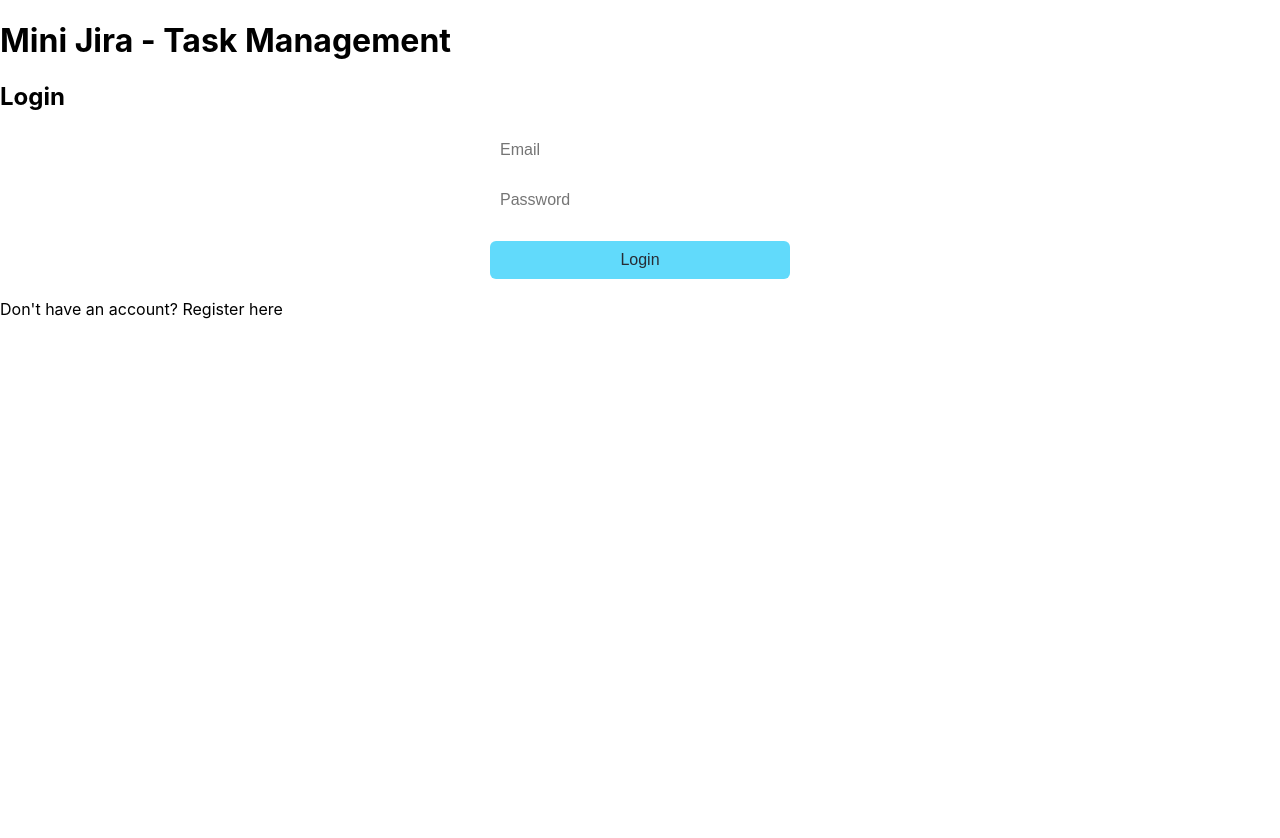
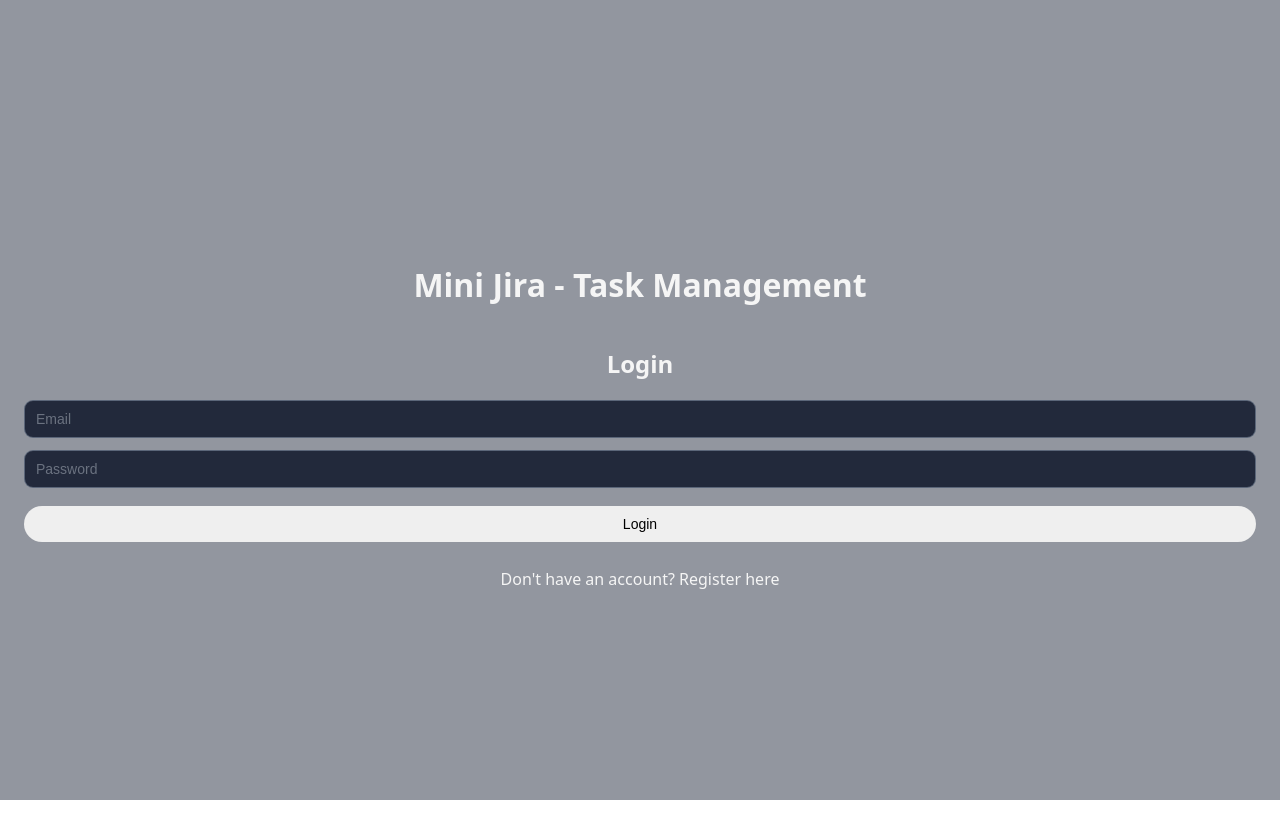
Before and after one commit to kchoudhary-parkar/task_management_system, a React (Create React App) app in the folder frontend/: page / in a window 1280 px wide. Shown: the top 838 px of the page. Before the commit the page ends 800 px from the top, so only its background shows below. Built offline with nearby package versions, Linux system fonts and the light colour scheme.

Commit message:
Updated the Existing Css with Glass Morph

```diff
--- a/frontend/src/App.css
+++ b/frontend/src/App.css
@@ -1,4 +1,4 @@
-.auth-form {
+/* .auth-form {
   display: flex;
   flex-direction: column;
   gap: 12px;
@@ -27,4 +27,274 @@
 
 .btn:hover {
   background-color: #4fa8d0;
+} */
+
+
+/* New CSS */
+
+
+/* Root layout */
+.App {
+  min-height: 100vh;
+  font-family: system-ui, -apple-system, BlinkMacSystemFont, "Segoe UI", sans-serif;
+  color: #f5f5f5;
+  position: relative;
+  overflow: hidden;
 }
+
+/* Soft gradient background */
+.bg-gradient {
+  position: fixed;
+  inset: 0;
+  background: radial-gradient(circle at top left, #4f46e5 0, transparent 55%),
+              radial-gradient(circle at bottom right, #06b6d4 0, transparent 55%),
+              linear-gradient(135deg, #0f172a, #020617);
+  z-index: -2;
+}
+
+/* Subtle noise / overlay (optional) */
+.App::before {
+  content: "";
+  position: fixed;
+  inset: 0;
+  background: rgba(15, 23, 42, 0.45);
+  backdrop-filter: blur(2px);
+  z-index: -1;
+}
+
+.App-header {
+  min-height: 100vh;
+  display: flex;
+  flex-direction: column;
+  align-items: center;
+  justify-content: center;
+  padding: 24px;
+}
+
+/* Brand area */
+.brand {
+  text-align: center;
+  margin-bottom: 24px;
+}
+
+.brand-title {
+  font-size: 32px;
+  letter-spacing: 0.06em;
+  text-transform: uppercase;
+  margin: 0;
+}
+
+.brand-subtitle {
+  margin-top: 8px;
+  font-size: 14px;
+  opacity: 0.75;
+}
+
+/* Glass card */
+.glass-card {
+  width: 100%;
+  max-width: 420px;
+  padding: 28px 24px 24px;
+  border-radius: 20px;
+  background: rgba(15, 23, 42, 0.65);
+  border: 1px solid rgba(148, 163, 184, 0.35);
+  box-shadow:
+    0 24px 60px rgba(15, 23, 42, 0.85),
+    0 0 0 1px rgba(148, 163, 184, 0.1);
+  backdrop-filter: blur(18px);
+  -webkit-backdrop-filter: blur(18px);
+  transition: transform 0.25s ease, box-shadow 0.25s ease;
+}
+
+.glass-card:hover {
+  transform: translateY(-3px);
+  box-shadow:
+    0 30px 70px rgba(15, 23, 42, 0.9),
+    0 0 0 1px rgba(148, 163, 184, 0.18);
+}
+
+/* Loading state */
+.App-center {
+  display: flex;
+  align-items: center;
+  justify-content: center;
+}
+
+.loading-text {
+  text-align: center;
+  font-size: 16px;
+}
+
+/* Tabs for Login/Register */
+.tab-toggle {
+  display: flex;
+  gap: 8px;
+  padding: 4px;
+  border-radius: 999px;
+  background: rgba(15, 23, 42, 0.9);
+  border: 1px solid rgba(148, 163, 184, 0.4);
+  margin-bottom: 18px;
+}
+
+.tab-btn {
+  flex: 1;
+  border: none;
+  border-radius: 999px;
+  padding: 8px 0;
+  font-size: 14px;
+  cursor: pointer;
+  background: transparent;
+  color: #e5e7eb;
+  transition: background 0.2s ease, color 0.2s ease;
+}
+
+.tab-btn.active {
+  background: linear-gradient(135deg, #4f46e5, #06b6d4);
+  color: #f9fafb;
+}
+
+/* Titles */
+.section-title {
+  margin: 0 0 18px;
+  font-size: 20px;
+  font-weight: 600;
+}
+
+/* User summary */
+.user-summary {
+  background: rgba(15, 23, 42, 0.8);
+  border-radius: 12px;
+  padding: 12px 12px;
+  margin-bottom: 18px;
+  border: 1px solid rgba(148, 163, 184, 0.35);
+  font-size: 14px;
+}
+
+.user-summary p {
+  margin: 4px 0;
+}
+
+.label {
+  color: #9ca3af;
+}
+
+/* Auth form */
+.auth-form {
+  display: flex;
+  flex-direction: column;
+  gap: 12px;
+  width: 100%;
+  margin: 0 auto 10px;
+}
+
+.field {
+  display: flex;
+  flex-direction: column;
+  gap: 4px;
+}
+
+.field label {
+  font-size: 13px;
+  color: #cbd5f5;
+}
+
+.auth-form input {
+  padding: 10px 11px;
+  border-radius: 9px;
+  border: 1px solid rgba(148, 163, 184, 0.5);
+  font-size: 14px;
+  background: rgba(15, 23, 42, 0.85);
+  color: #e5e7eb;
+  outline: none;
+  transition: border-color 0.2s ease, box-shadow 0.2s ease, background 0.2s ease;
+}
+
+.auth-form input::placeholder {
+  color: #6b7280;
+}
+
+.auth-form input:focus {
+  border-color: #22d3ee;
+  box-shadow: 0 0 0 1px rgba(56, 189, 248, 0.4);
+  background: rgba(15, 23, 42, 0.95);
+}
+
+/* Buttons */
+.btn {
+  padding: 10px 20px;
+  border: none;
+  border-radius: 999px;
+  font-size: 14px;
+  cursor: pointer;
+  margin-top: 6px;
+  font-weight: 500;
+  transition:
+    background 0.2s ease,
+    transform 0.15s ease,
+    box-shadow 0.2s ease;
+}
+
+.btn-primary {
+  background: linear-gradient(135deg, #4f46e5, #06b6d4);
+  color: #f9fafb;
+  box-shadow: 0 12px 25px rgba(15, 23, 42, 0.8);
+}
+
+.btn-primary:hover {
+  transform: translateY(-1px) scale(1.01);
+  box-shadow: 0 18px 35px rgba(15, 23, 42, 0.9);
+}
+
+.btn-primary:active {
+  transform: translateY(0) scale(0.99);
+  box-shadow: 0 8px 18px rgba(15, 23, 42, 0.85);
+}
+
+.full-width {
+  width: 100%;
+}
+
+/* Switch text under form */
+.switch-text {
+  margin-top: 10px;
+  font-size: 13px;
+  text-align: center;
+  color: #9ca3af;
+}
+
+.switch-link {
+  color: #38bdf8;
+  cursor: pointer;
+  font-weight: 500;
+}
+
+.switch-link:hover {
+  text-decoration: underline;
+}
+
+/* Messages */
+.message {
+  margin-top: 12px;
+  font-size: 13px;
+  text-align: center;
+}
+
+.message.error {
+  color: #f97373;
+}
+
+.message.success {
+  color: #4ade80;
+}
+
+/* Small screens */
+@media (max-width: 480px) {
+  .glass-card {
+    padding: 22px 18px 18px;
+    border-radius: 16px;
+  }
+
+  .brand-title {
+    font-size: 26px;
+  }
+}
```
